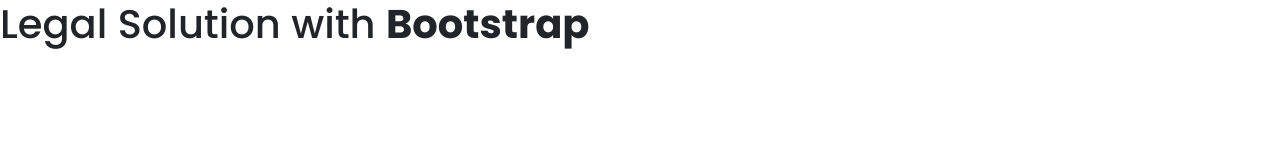
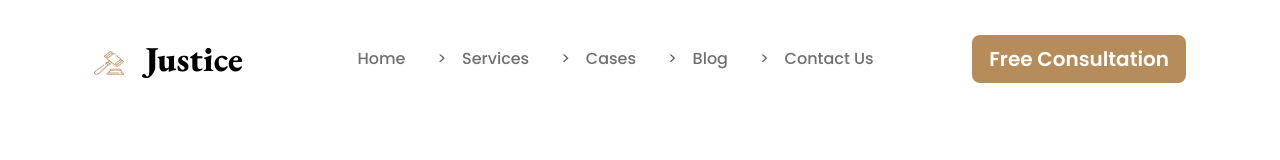
Before and after one commit to rubayedhasan/legal-solution-eith-bootstrap, a plain HTML site: page index.html in a window 1280 px wide. Drawn offline with nearby package versions, Linux system fonts and the light colour scheme.

Commit message:
adding responsivly navbar

```diff
--- a/index.html
+++ b/index.html
@@ -26,7 +26,78 @@
     <link rel="stylesheet" href="styles/style.css" />
   </head>
   <body>
-    <h1>Legal Solution with <strong>Bootstrap</strong></h1>
+    <!-- header section  -->
+    <header class="container mx-auto">
+      <!-- navigation section  -->
+      <nav class="navbar navbar-expand-lg">
+        <div class="container-fluid">
+          <a class="navbar-brand fw-bolder font-eb-garamond" href="#">
+            <img
+              src="images/business.png"
+              alt="Logo"
+              width="30"
+              height="24"
+              class="d-inline-block align-text-top me-3"
+            />
+            <span>Justice</span>
+          </a>
+          <button
+            class="navbar-toggler"
+            type="button"
+            data-bs-toggle="collapse"
+            data-bs-target="#navbarSupportedContent"
+            aria-controls="navbarSupportedContent"
+            aria-expanded="false"
+            aria-label="Toggle navigation"
+          >
+            <span class="navbar-toggler-icon"></span>
+          </button>
+          <div
+            class="collapse navbar-collapse"
+            id="navbarSupportedContent"
+            style="--bs-breadcrumb-divider: '>'"
+            aria-label="breadcrumb"
+          >
+            <ul class="navbar-nav breadcrumb mx-auto mb-2 mb-lg-0 gap-lg-3">
+              <li class="nav-item breadcrumb-item">
+                <a
+                  class="nav-link fw-medium d-md-inline active"
+                  aria-current="page"
+                  href=""
+                  >Home</a
+                >
+              </li>
+              <li class="nav-item breadcrumb-item">
+                <a class="nav-link fw-medium d-md-inline" href="">Services</a>
+              </li>
+              <li class="nav-item breadcrumb-item">
+                <a class="nav-link fw-medium d-md-inline" href="">Cases</a>
+              </li>
+              <li class="nav-item breadcrumb-item">
+                <a class="nav-link fw-medium d-md-inline" href="">Blog</a>
+              </li>
+              <li class="nav-item breadcrumb-item">
+                <a class="nav-link fw-medium d-md-inline" href="">Contact Us</a>
+              </li>
+            </ul>
+            <div class="d-none d-lg-block">
+              <button
+                type="button"
+                class="btn btn-lg fw-semibold text-white own-btn-bg"
+              >
+                Free Consultation
+              </button>
+            </div>
+          </div>
+        </div>
+      </nav>
+    </header>
+
+    <!-- main section  -->
+    <main class="container mx-auto"></main>
+
+    <!-- footer section  -->
+    <footer></footer>
 
     <!-- bootstrap:: js cdn  -->
     <script
--- a/styles/style.css
+++ b/styles/style.css
@@ -16,7 +16,63 @@ a {
 li {
   list-style: none;
 }
+.font-eb-garamond {
+  font-family: "EB Garamond", serif;
+}
 body {
-  font-family: "EB Garamond", serif;
   font-family: "Poppins", sans-serif;
 }
+
+/* header section styles  */
+header {
+  margin-top: 20px;
+}
+
+nav .navbar-brand span {
+  font-size: 35px;
+}
+
+nav .navbar-nav .nav-item .nav-link {
+  color: #707070;
+  transition: all 0.5s;
+  border-radius: 8px;
+}
+nav .navbar-nav .nav-item .nav-link:hover {
+  color: #000;
+}
+nav .own-btn-bg {
+  background-color: #b68c5a;
+}
+nav .own-btn-bg:hover {
+  color: #d8d6d6;
+  background-color: #6e522e;
+}
+
+/* responsive setyles  */
+/* X-Small devices (portrait phones, less than 576px) */
+/* No media query for `xs` since this is the default in Bootstrap */
+
+/* Small devices (landscape phones, 576px and up) */
+@media (min-width: 576px) {
+}
+
+/* Medium devices (tablets, 768px and up) */
+@media (min-width: 768px) {
+}
+
+/* Large devices (desktops, 992px and up) */
+@media (min-width: 992px) {
+  nav .navbar-nav .nav-item .nav-link:hover {
+    color: #000;
+    font-size: 18px;
+    border: 1px solid #707070;
+  }
+}
+
+/* X-Large devices (large desktops, 1200px and up) */
+@media (min-width: 1200px) {
+}
+
+/* XX-Large devices (larger desktops, 1400px and up) */
+@media (min-width: 1400px) {
+}
```
